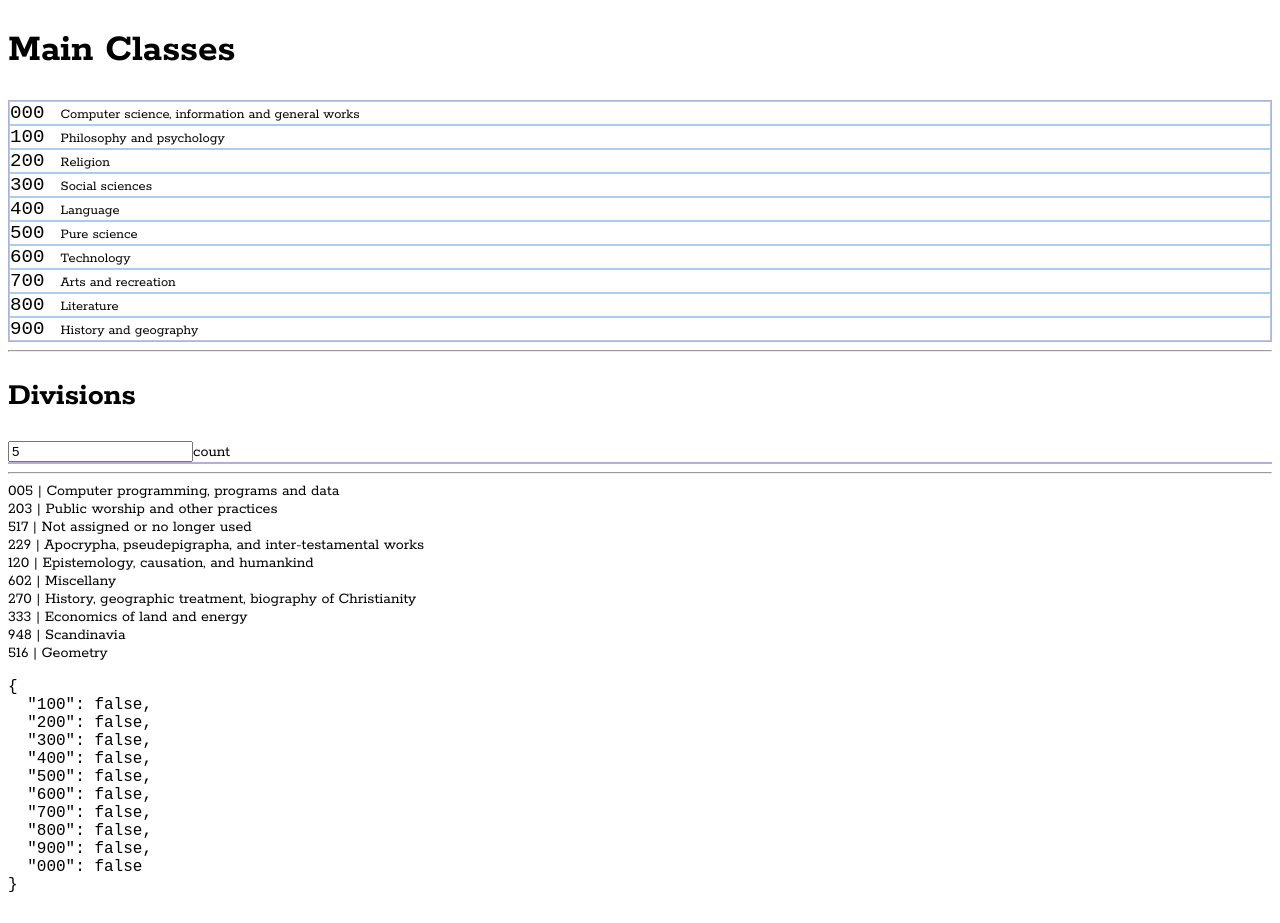
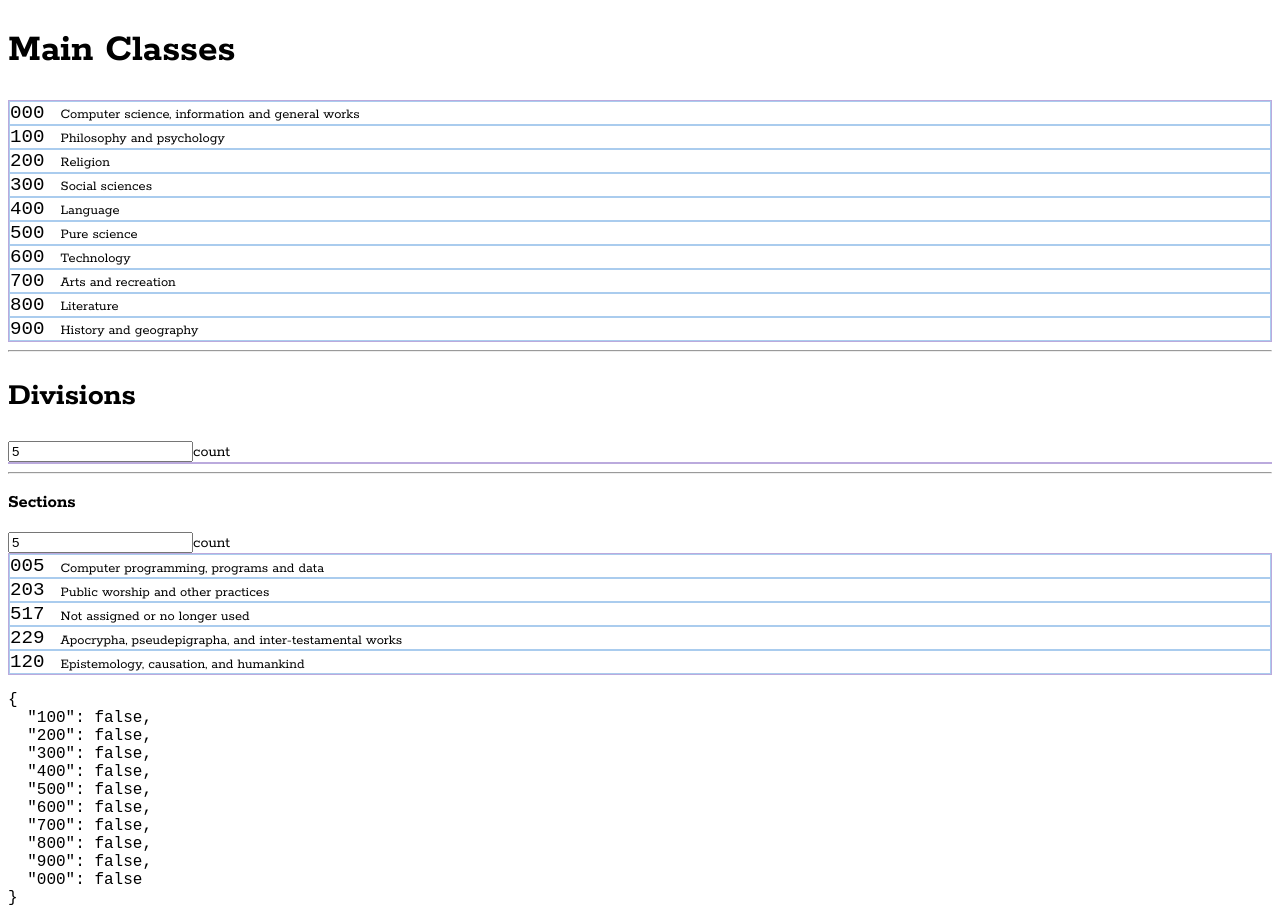
Before and after one commit to worc/ddc, a React app: page / in a window 1280 px wide. Built offline with nearby package versions, Linux system fonts and the light colour scheme.

Commit message:
add count limit to Sections

```diff
--- a/src/components/Sections.tsx
+++ b/src/components/Sections.tsx
@@ -1,17 +1,22 @@
-import React from 'react'
+import React, { useState } from 'react'
 import { sectionPicker } from '../picker/_picker'
+import List from './lists/List'
 
 export default function Sections () {
-  const sections = sectionPicker(10)
+  const [count, setCount] = useState(5)
+
+  const sections = sectionPicker(count)
+
+  function handleChange(event: React.ChangeEvent<HTMLInputElement>) {
+    const count = parseInt(event.target.value, 10)
+    setCount(count)
+  }
 
   return (
     <>
-      { sections.map(section => (
-        <div>
-          <div>{ section.code } | { section.name }</div>
-        </div>
-      ))
-      }
+      <h3>Sections</h3>
+      <div><label><input type="number" value={count} onChange={handleChange}/>count</label></div>
+      <List display={sections}/>
     </>
   )
 }
```
